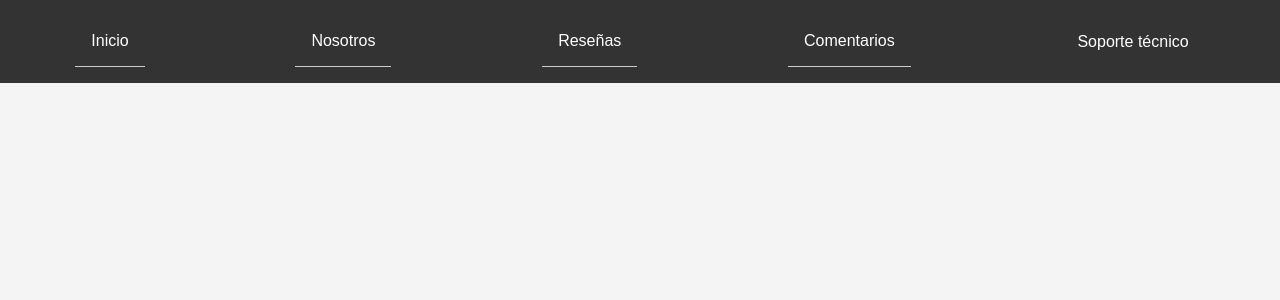
After one commit to SebasEPV/PSU_GangWeb, a PHP site: page /chatbot/app/views/client/nosotros/navBar.php in a window 1280 px wide. The commit adds this page. Shown: the top 300 px of the page. Run offline with PHP 8.4, Linux system fonts and the light colour scheme.

Commit message:
We modified navBar for itSupport

```diff
--- /dev/null
+++ b/app/views/client/nosotros/navBar.php
@@ -0,0 +1,30 @@
+<!DOCTYPE html>
+<html lang="es">
+
+<head>
+    <meta charset="UTF-8">
+    <meta name="viewport" content="width=device-width, initial-scale=1.0">
+    <title>¿Quiénes Somos?</title>
+    <link rel="stylesheet" href="./../../../../public/assets/css/faq.css">
+</head>
+
+<body>
+    <header>
+        <nav>
+            <ul>
+                <li><a href="./../../layouts/mainClient.php">Inicio</a></li>
+                <li><a href="faq.php">Nosotros</a>
+
+                <li><a href="#resenas">Reseñas</a></li>
+                <li><a href="#productos">Comentarios</a></li>
+                <li class="has-children">
+                    <a href="#blog-section" class="nav-link">Soporte técnico</a>
+                    <ul class="dropdown">
+                        <li><a href="./../soporteTecnico/locations.php">Ubicaciones</a></li>
+                        <li><a href="./../soporteTecnico/chatbotLiz.php">Platica con Liz</a></li>
+                        <li><a href="./../soporteTecnico/wattageCalculator.php">Calculadora de wattage</a></li>
+                    </ul>
+                </li>
+            </ul>
+        </nav>
+    </header>
--- a/app/views/client/soporteTecnico/navBar.php
+++ b/app/views/client/soporteTecnico/navBar.php
@@ -30,7 +30,7 @@
     <div class="container">
       <div class="row align-items-center">
         <div class="col-6 col-xl-2">
-          <a href="mainClient.php"><img class="mb-0 logo" src="./../../../../public/assets/img/logo/capacitores/png/capacitor5.png" alt="capacitor"></img></a>
+          <a href="./../../layouts/mainClient.php"><img class="mb-0 logo" src="./../../../../public/assets/img/logo/capacitores/png/capacitor5.png" alt="capacitor"></img></a>
         </div>
         <div class="col-12 col-md-10 d-none d-xl-block">
           <nav class="site-navigation position-relative text-right" role="navigation">
```
Also changed, not shown: app/views/client/nosotros/colaborations.php (deleted), app/views/client/nosotros/featuredProducts.php (deleted), app/views/client/nosotros/ourTeam.php (deleted).
